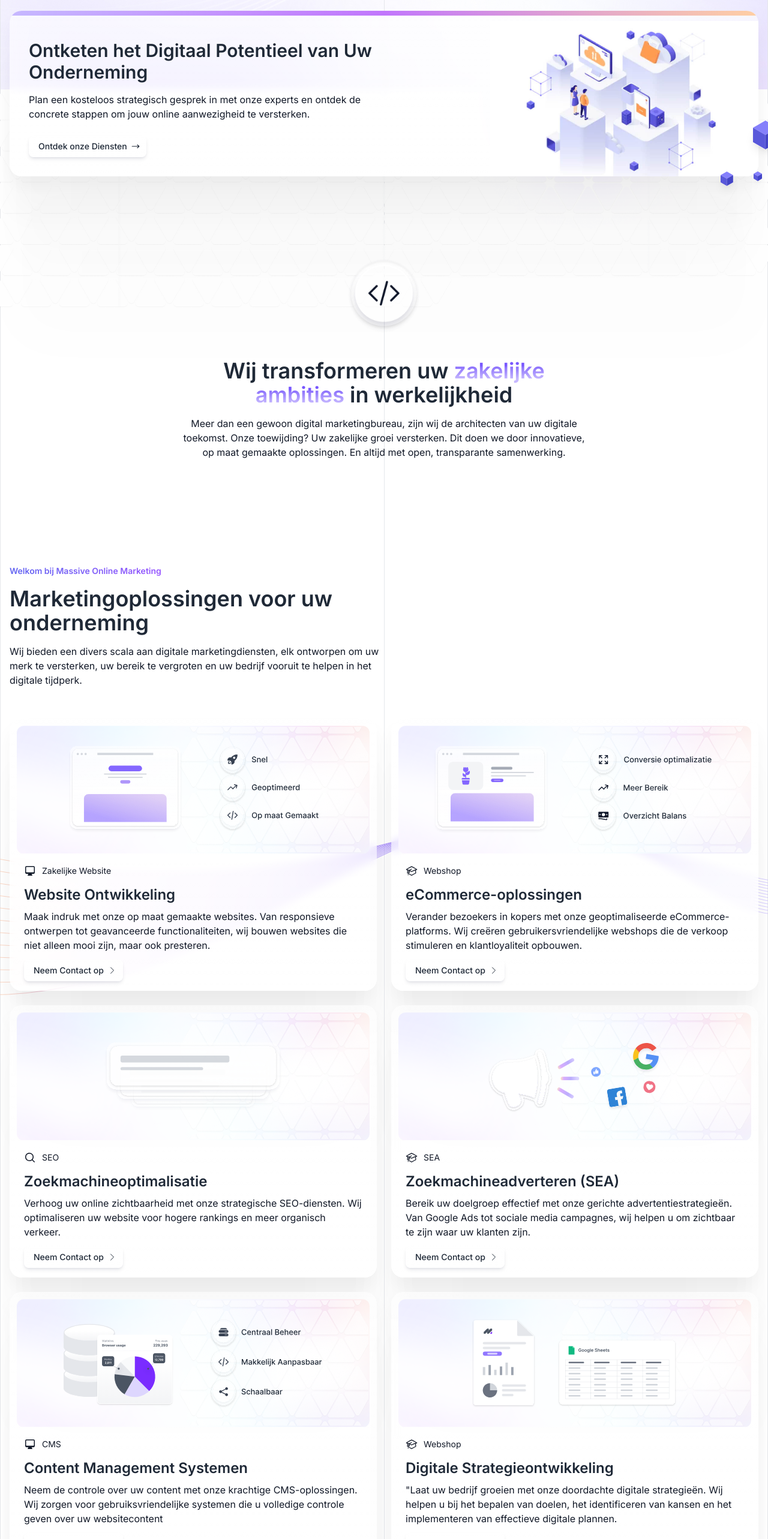
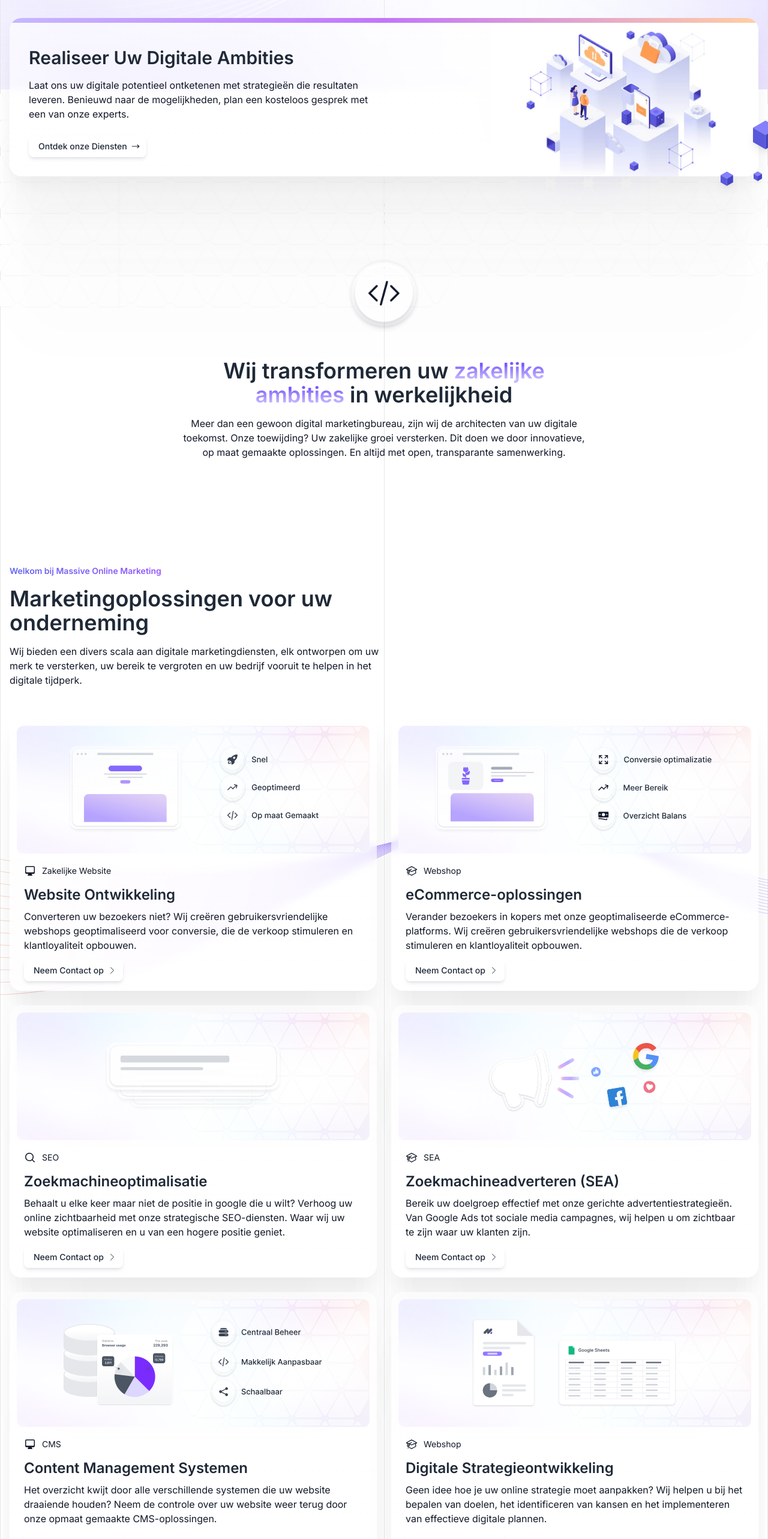
Before and after one commit to MassiveOnlineMarketing/massive-website-v2, a Next.js app: page / in a window 1280 px wide. Shown: the part 911-3477 px from the top of the page at 60% size. Built offline with nearby package versions, Linux system fonts and the light colour scheme.

Commit message:
Teksten geupdate

```diff
--- a/src/app/_components/banner.tsx
+++ b/src/app/_components/banner.tsx
@@ -28,7 +28,7 @@ export const Banner = () => {
 
 
 const BANNER = {
-  heading: "Ontketen het Digitaal Potentieel van Uw Onderneming",
-  paragraaf: "Plan een kosteloos strategisch gesprek in met onze experts en ontdek de concrete stappen om jouw online aanwezigheid te versterken.",
+  heading: "Realiseer Uw Digitale Ambities",
+  paragraaf: "Laat ons uw digitale potentieel ontketenen met strategieën die resultaten leveren. Benieuwd naar de mogelijkheden, plan een kosteloos gesprek met een van onze experts.",
   buttonLabel: "Ontdek onze Diensten"
 }
--- a/src/app/_components/diensten.tsx
+++ b/src/app/_components/diensten.tsx
@@ -99,7 +99,7 @@ const DIENSTEN = {
       icon: <ComputerDesktopIcon className='w-5 h-5' />,
       subHeading: 'Zakelijke Website',
       heading: 'Website Ontwikkeling',
-      paragraph: 'Maak indruk met onze op maat gemaakte websites. Van responsieve ontwerpen tot geavanceerde functionaliteiten, wij bouwen websites die niet alleen mooi zijn, maar ook presteren.',
+      paragraph: 'Converteren uw bezoekers niet? Wij creëren gebruikersvriendelijke webshops geoptimaliseerd voor conversie, die de verkoop stimuleren en klantloyaliteit opbouwen.',
       buttonLabel: 'Neem Contact op',
     },
     {
@@ -117,7 +117,7 @@ const DIENSTEN = {
       icon: <MagnifyingGlassIcon className='w-5 h-5' />,
       subHeading: 'SEO',
       heading: 'Zoekmachineoptimalisatie',
-      paragraph: 'Verhoog uw online zichtbaarheid met onze strategische SEO-diensten. Wij optimaliseren uw website voor hogere rankings en meer organisch verkeer.',
+      paragraph: 'Behaalt u elke keer maar niet de positie in google die u wilt? Verhoog uw online zichtbaarheid met onze strategische SEO-diensten. Waar wij uw website optimaliseren en u van een hogere positie geniet.',
       buttonLabel: 'Neem Contact op',
     },
     {
@@ -135,7 +135,7 @@ const DIENSTEN = {
       icon: <ComputerDesktopIcon className='w-5 h-5' />,
       subHeading: 'CMS',
       heading: 'Content Management Systemen',
-      paragraph: 'Neem de controle over uw content met onze krachtige CMS-oplossingen. Wij zorgen voor gebruiksvriendelijke systemen die u volledige controle geven over uw websitecontent',
+      paragraph: 'Het overzicht kwijt door alle verschillende systemen die uw website draaiende houden?  Neem de controle over uw website weer terug door onze opmaat gemaakte CMS-oplossingen. ',
       buttonLabel: 'Neem Contact op',
     },
     {
@@ -144,7 +144,7 @@ const DIENSTEN = {
       icon: <AcademicCapIcon className='w-5 h-5' />,
       subHeading: 'Webshop',
       heading: 'Digitale Strategieontwikkeling',
-      paragraph: '"Laat uw bedrijf groeien met onze doordachte digitale strategieën. Wij helpen u bij het bepalen van doelen, het identificeren van kansen en het implementeren van effectieve digitale plannen.',
+      paragraph: 'Geen idee hoe je uw online strategie moet aanpakken? Wij helpen u bij het bepalen van doelen, het identificeren van kansen en het implementeren van effectieve digitale plannen.',
       buttonLabel: 'Neem Contact op',
     }
 
--- a/src/app/_components/usps.tsx
+++ b/src/app/_components/usps.tsx
@@ -31,28 +31,28 @@ export const Usps = () => {
 const USPS = {
   title: {
     subHeading: "Waarom Ondernemers voor Ons Kiezen",
-    heading: "Zet uw zakelijke visie om in tastbare sucessen met strategieën die ondernemerschap en resultaatgerichtheid combineren"
+    heading: "Wij combineren ondernemerschap met resultaatgerichte strategieën om uw bedrijf naar een hoger niveau te tillen."
   },
   cards: [
     {
       icon: <UspsOneSvg />,
       heading: "Open en Transparant",
-      paragraph: "Wat u ziet, is wat u krijgt. Onze transparantie in elke stap is de sleutel tot succesvolle samenwerkingen.",
+      paragraph: "Frustraties over gebrek aan duidelijkheid? Bij ons vindt u volledige transparantie en heldere communicatie, essentieel voor een vertrouwensrelatie en vruchtbare samenwerking.",
     },
     {
       icon: <UspsOneSvg />,
       heading: "Creatieve Oplossingen",
-      paragraph: "Wij breken de conventies om innovatieve, op maat gemaakte oplossingen te leveren die uw merk laten opvallen.",
+      paragraph: "Teleurgesteld door standaardoplossingen? Wij brengen innovatie en maatwerk, waardoor uw merk opvalt en een onuitwisbare indruk achterlaat.",
     },
     {
       icon: <UspsOneSvg />,
-      heading: "Toewijding aan Ondernemrssucces",
-      paragraph: "Als ondernemers begrijpen we uw uitdagingen. Uw groei is ons primair doel.",
+      heading: "Gericht op uw Succes",
+      paragraph: "Heeft u te maken gehad met bureaus die uw doelen niet begrepen? Als mede-ondernemers staan wij in uw schoenen en zijn toegewijd aan uw groei en succes.",
     },
     {
       icon: <UspsOneSvg />,
       heading: "Diversiteit en Inclusiviteit",
-      paragraph: "Diversiteit in ons team verrijkt onze creativiteit en strategische benaderingen, waardoor we alle perspectieven kunnen omarmen.",
+      paragraph: "Vastgelopen in een tunnelvisie bij andere bureaus? Ons diverse team brengt nieuwe perspectieven en creatieve oplossingen die uw bedrijf vanuit alle hoeken benaderen.",
     },
   ]
 }
```
